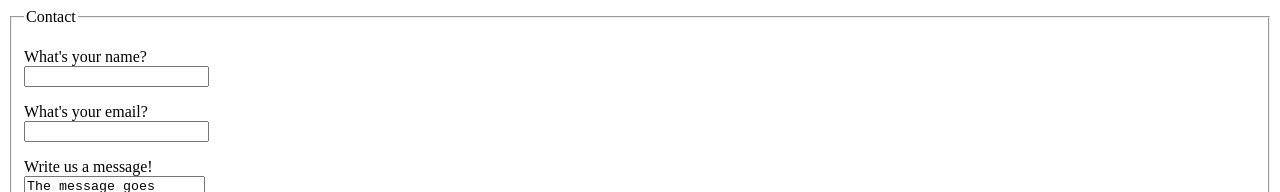
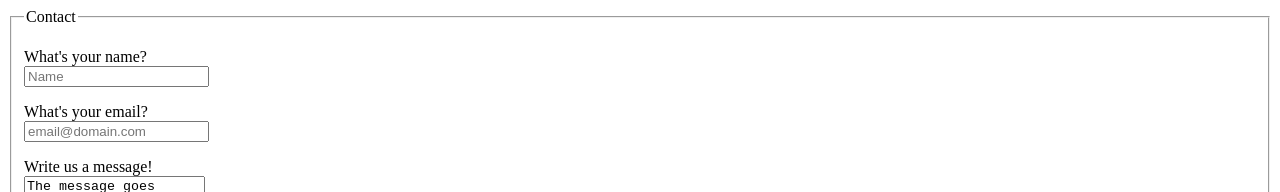
Before and after one commit to DaviBT/HTML5-CSS3-exercises, a plain HTML site: page exs/ex035/contact.html in a window 1280 px wide. Shown: the top 192 px of the page. Drawn offline with Linux system fonts and the light colour scheme.

Commit message:
placeholder added

```diff
--- a/exs/ex035/contact.html
+++ b/exs/ex035/contact.html
@@ -12,12 +12,12 @@
             <legend>Contact</legend>
             <p>
                 <label for="iname">What's your name?</label><br>
-                <input type="text" minlength="3" name="name" id="iname">
+                <input type="text" minlength="3" name="name" id="iname" placeholder="Name">
             </p>
 
             <p>
                 <label for="iemail">What's your email?</label><br>
-                <input type="email" name="email" id="iemail">
+                <input type="email" name="email" id="iemail" placeholder="email@domain.com">
             </p>
 
             <p>
```
